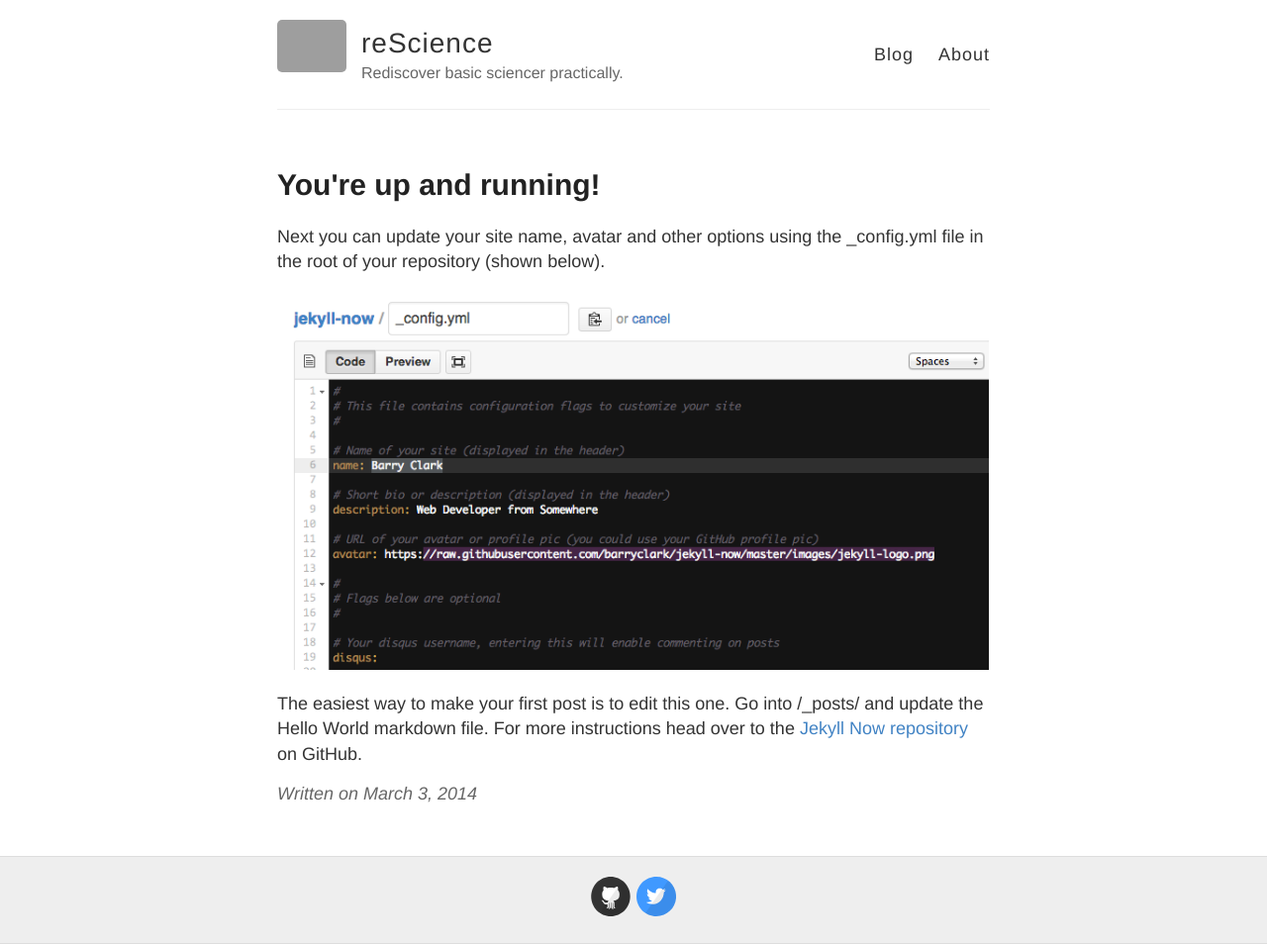
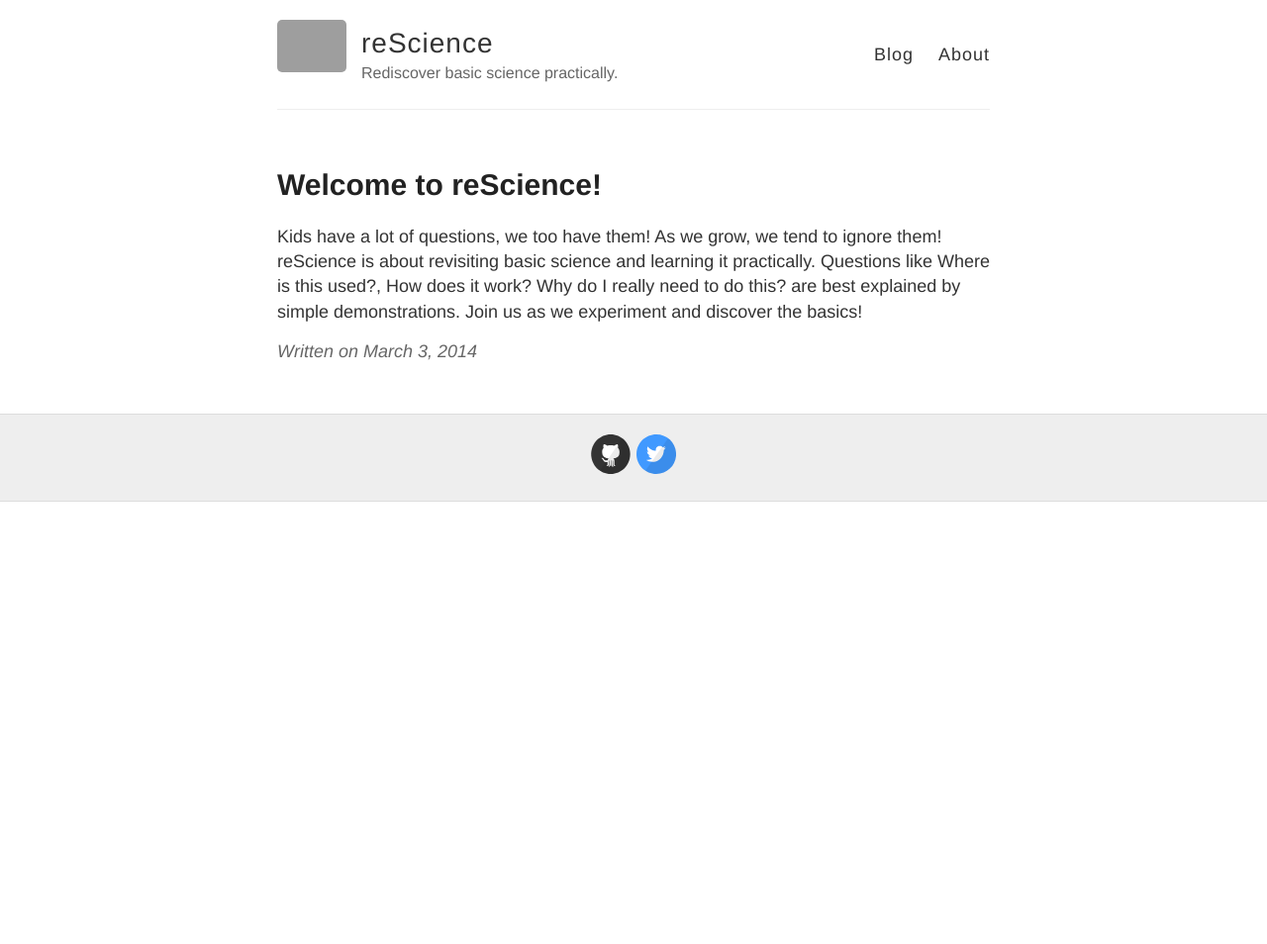
Before and after one commit to resceince/rescience.github.io, a Jekyll site: the page built from _posts/2014-3-3-Hello-World.md, in a window 1280 px wide. Shown: the whole page at 99% size. Built offline with Jekyll 4.4.1, drawn with Linux system fonts in a browser that asks for light colours; after the commit the page ends 900 px from its top, so only the background shows below that; grey boxes are pictures that could not be loaded.

Commit message:
home page

```diff
--- a/_config.yml
+++ b/_config.yml
@@ -6,7 +6,7 @@
 name: reScience
 
 # Short bio or description (displayed in the header)
-description: Rediscover basic sciencer practically.
+description: Rediscover basic science practically.
 
 # URL of your avatar or profile pic (you could use your GitHub profile pic)
 avatar: https://raw.githubusercontent.com/barryclark/jekyll-now/master/images/jekyll-logo.png
--- a/_posts/2014-3-3-Hello-World.md
+++ b/_posts/2014-3-3-Hello-World.md
@@ -1,10 +1,14 @@
 ---
 layout: post
-title: You're up and running!
+title: Welcome to reScience!
 ---
 
+<!--
 Next you can update your site name, avatar and other options using the _config.yml file in the root of your repository (shown below).
 
 ![_config.yml]({{ site.baseurl }}/images/config.png)
 
 The easiest way to make your first post is to edit this one. Go into /_posts/ and update the Hello World markdown file. For more instructions head over to the [Jekyll Now repository](https://github.com/barryclark/jekyll-now) on GitHub.
+-->
+
+Kids have a lot of questions, we too have them! As we grow, we tend to ignore them! reScience is about revisiting basic science and learning it practically. Questions like Where is this used?, How does it work? Why do I really need to do this? are best explained by simple demonstrations. Join us as we experiment and discover the basics!
```
